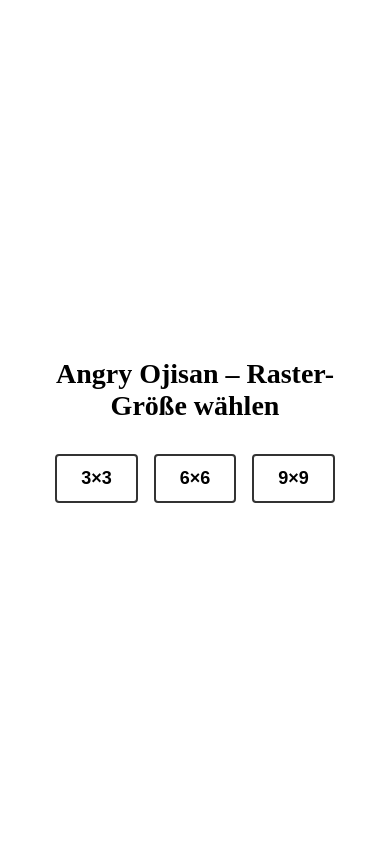
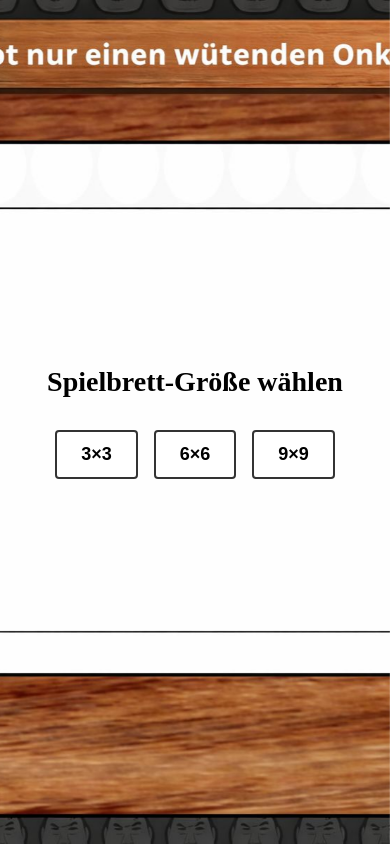
Before and after one commit to shuralw/angry-odb, an Angular app: page / in a window 390 px wide. Built offline with nearby package versions, Linux system fonts and the light colour scheme.

Commit message:
Responsive Größenanpassungen

```diff
--- a/src/app/app.html
+++ b/src/app/app.html
@@ -1,7 +1,7 @@
 <main class="main">
   @if (!isGameStarted()) {
     <div class="selector">
-      <h1>Angry Ojisan – Raster-Größe wählen</h1>
+      <h1>Spielbrett-Größe wählen</h1>
       <div class="options">
         <button (click)="startGame(3)" class="size-btn">3×3</button>
         <button (click)="startGame(6)" class="size-btn">6×6</button>
@@ -13,8 +13,6 @@
     <div class="overlay" [class.show]="overlayShown()">
       <img [src]="angryImageSrc" alt="Ojisan Overlay" />
     </div>
-
-    <h1>Angry Ojisan</h1>
 
     <div class="board" [style.--grid-size]="cols().length">
       @for (r of rows(); track $index; let rIndex = $index) {
@@ -30,6 +28,4 @@
         }
       }
     </div>
-
-    <p class="hint">Lege die Bilddatei in angry-odb/public/odb_default.png.</p>
   }
--- a/src/app/app.scss
+++ b/src/app/app.scss
@@ -7,6 +7,10 @@
     gap: 12px;
     padding: 16px;
     box-sizing: border-box;
+    background-image: url('../../public/background.jpeg');
+    background-size: cover;
+    background-position: center;
+    background-attachment: fixed;
 }
 
 .selector {
@@ -76,14 +80,14 @@ h1 {
 .board {
     display: grid;
     --grid-size: 9; /* default, wird via inline style überschrieben */
-	grid-template-columns: repeat(var(--grid-size), 80px);
-	grid-auto-rows: 80px;
+    width: 82vw; /* ~30% größer als 63vw */
+    height: 82vw;
+    grid-template-columns: repeat(var(--grid-size), 1fr);
+    grid-auto-rows: calc(82vw / var(--grid-size));
     gap: 0;
 }
 
 .cell {
-	width: 80px;
-	height: 80px;
     background: transparent;
     display: flex;
     align-items: center;
@@ -93,8 +97,8 @@ h1 {
 }
 
 .cell img {
-	width: 60px;
-	max-width: 80px;
+    width: 68%;
+    height: 100%;
     object-fit: cover;
     object-position: center;
     transform: scale(1.18);
@@ -111,10 +115,12 @@ h1 {
         transform: scale(1) rotate(0deg) translateY(0);
         opacity: 1;
     }
+
     50% {
         transform: scale(1.05) rotate(180deg) translateY(-20%);
         opacity: 1;
     }
+
     100% {
         transform: scale(0.85) rotate(360deg) translateY(-120%);
         opacity: 0;
@@ -126,10 +132,12 @@ h1 {
         transform: scale(1.18) translateY(0);
         opacity: 1;
     }
+
     60% {
         transform: scale(1.5) translateY(-6%);
         opacity: 1;
     }
+
     100% {
         transform: scale(1.6) translateY(-10%);
         opacity: 1;
@@ -140,6 +148,7 @@ h1 {
     0% {
         transform: scale(0.2);
     }
+
     100% {
         transform: scale(0.9);
     }
--- a/src/styles.scss
+++ b/src/styles.scss
@@ -1 +1,5 @@
 /* You can add global styles to this file, and also import other style files */
+
+body {
+  margin: 0;
+}
```
Also changed, not shown: public/background.jpeg (added). Lines whose indentation alone changed are shown as unchanged.
